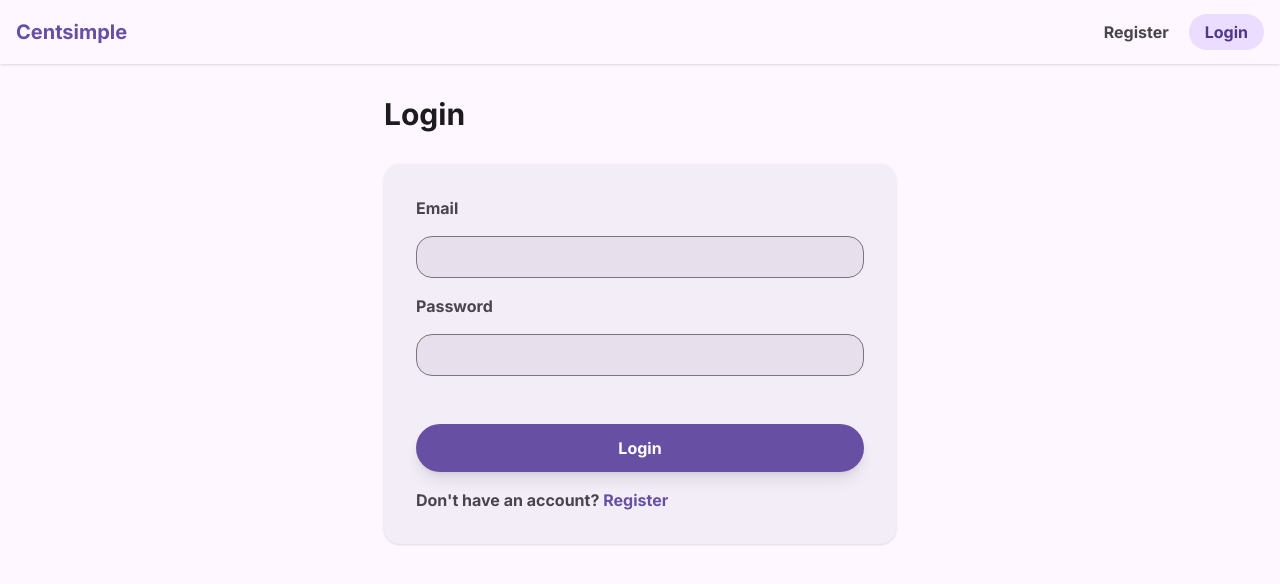
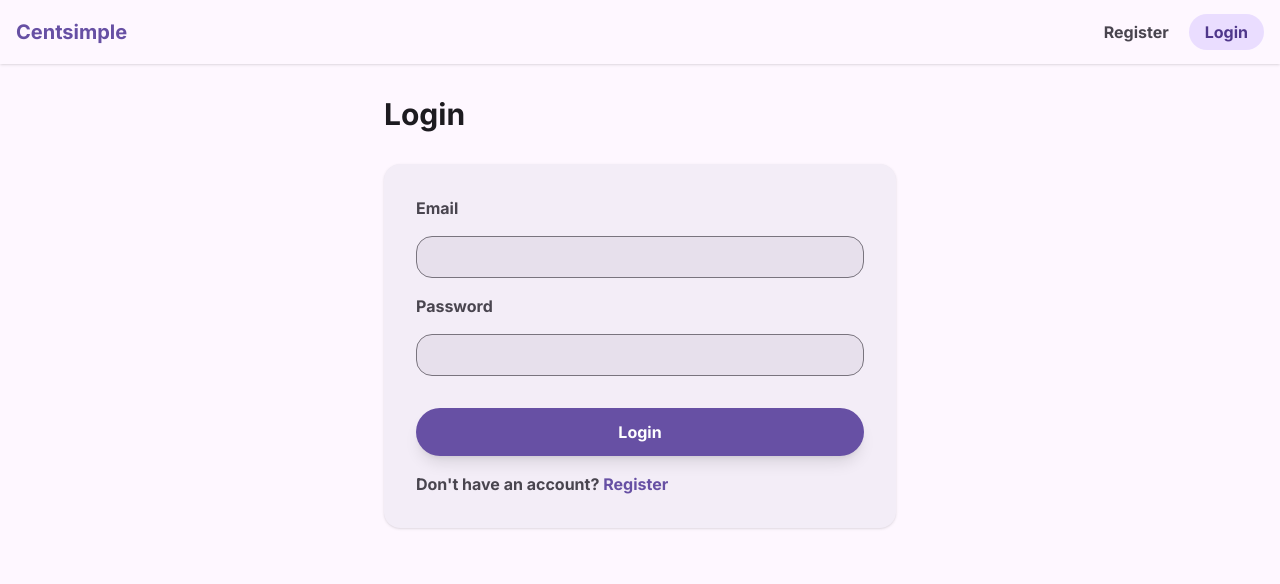
Before and after one commit to janpetallo/Centsimple, a React (Vite) app in the folder frontend/: page /login in a window 1280 px wide. Shown: the top 584 px of the page. Built offline with nearby package versions, Linux system fonts and the light colour scheme; no server answers.

Commit message:
refactor(ui): style error message in LoginPage.jsx

```diff
--- a/frontend/src/pages/LoginPage.jsx
+++ b/frontend/src/pages/LoginPage.jsx
@@ -78,12 +78,16 @@ function LoginPage() {
             required
           />
 
-          {error && <p style={{ color: 'red' }}>{error}</p>}
+          {error && (
+            <p className="text-on-error-container bg-error-container mt-2 text-center text-sm rounded-2xl p-2 w-fit">
+              {error}
+            </p>
+          )}
 
           <button
             type="submit"
             disabled={loading}
-            className="bg-primary text-on-primary text-label-large mt-8 inline-block rounded-full px-8 py-3 shadow-lg transition-all duration-300 hover:scale-105 hover:shadow-lg"
+            className="bg-primary text-on-primary text-label-large mt-4 inline-block rounded-full px-8 py-3 shadow-lg transition-all duration-300 hover:scale-105 hover:shadow-lg"
           >
             Login
           </button>
```
